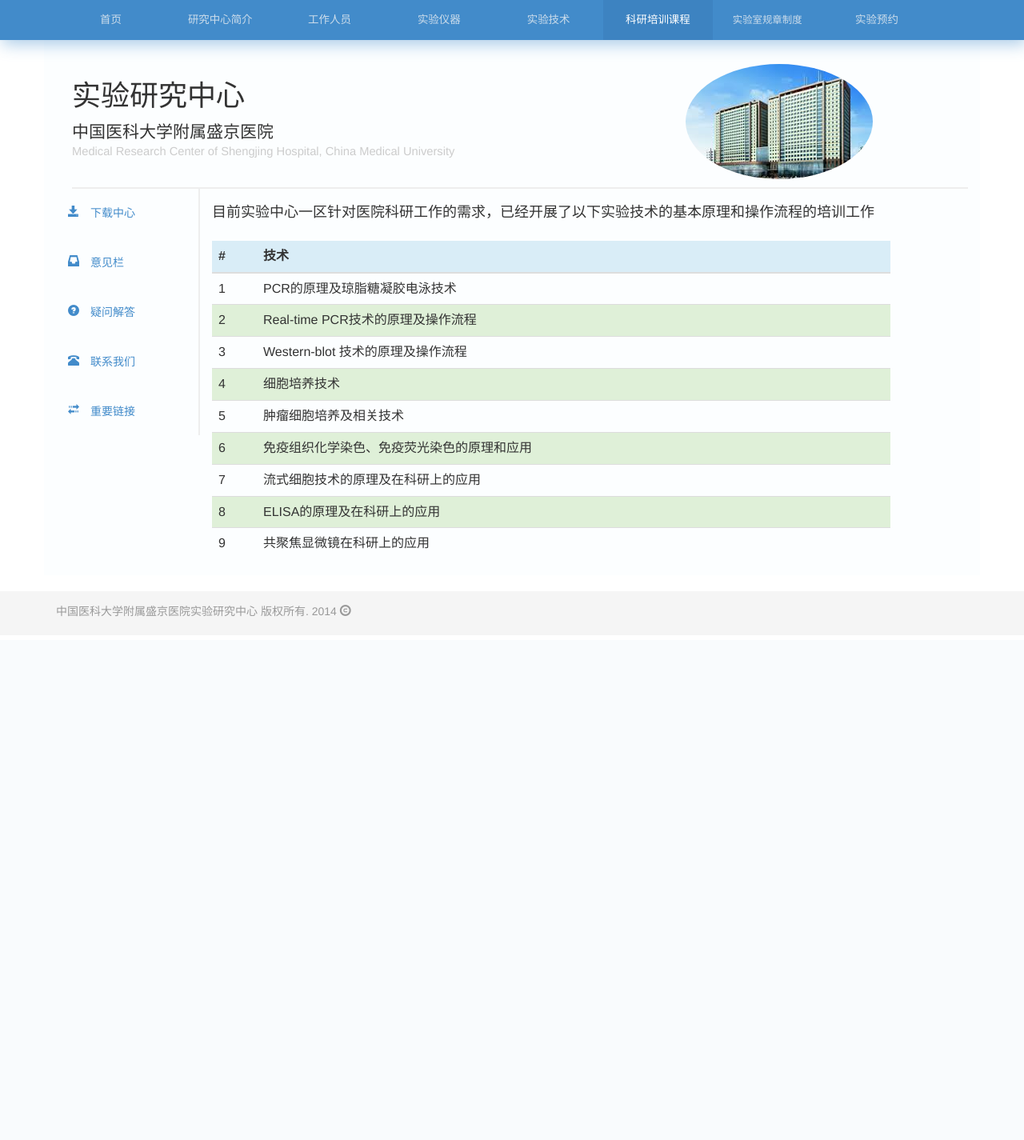
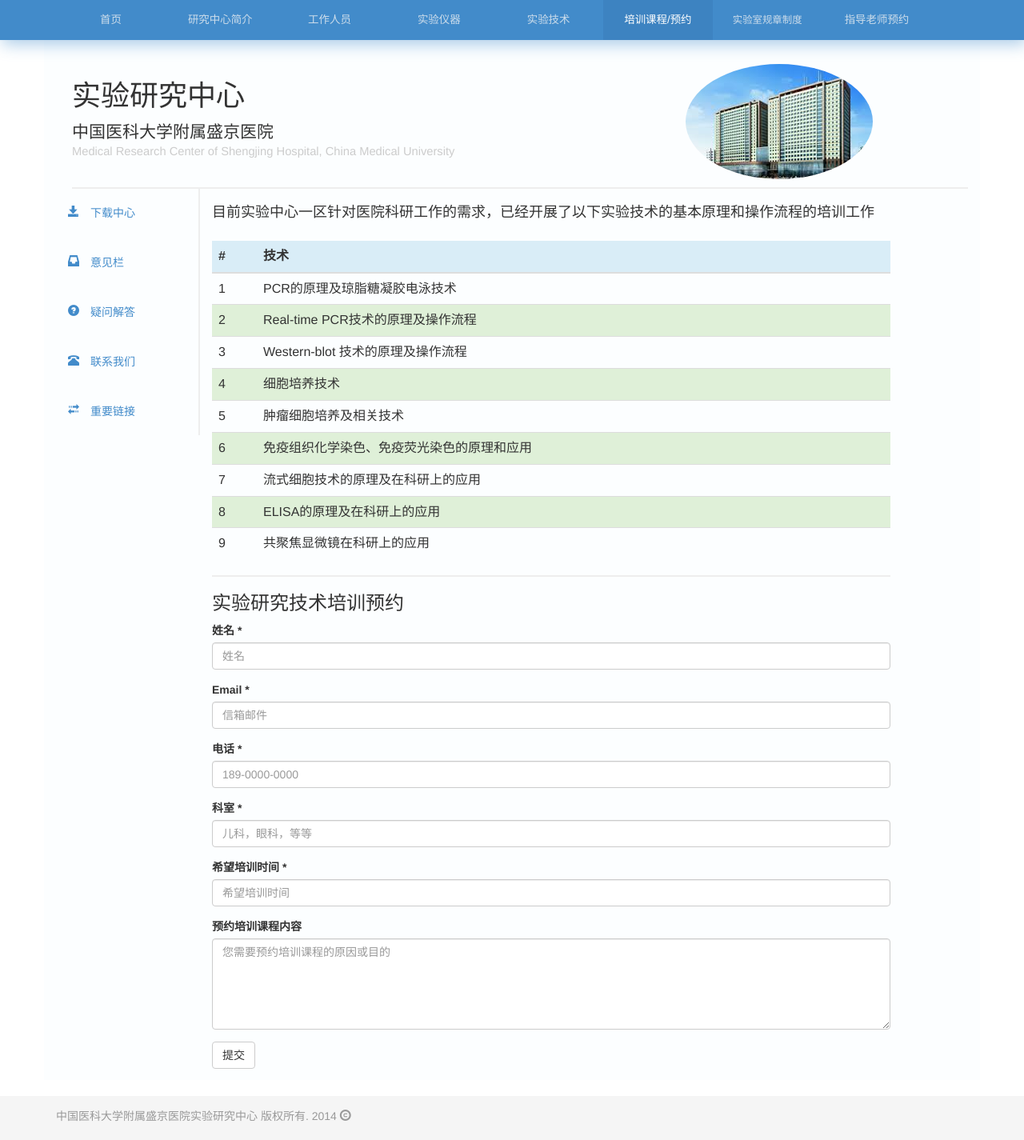
Before and after one commit to yuxiaotan/sjwebsite, a PHP site: page /training.html in a window 1280 px wide. Shown: the whole page at 80% size. Before the commit the page ends 771 px from the top, so only its background shows below. Run offline with PHP 8.4, Linux system fonts and the light colour scheme; some libraries are stand-ins or nearby versions.

Commit message:
Moved around forms

```diff
--- a/css/styles.css
+++ b/css/styles.css
@@ -341,6 +341,12 @@ box-shadow: 3px 5px 20px 0px  rgba(66,139,202, 0.46);
     margin-bottom:25;
 }
 
+#trainingformid{
+
+    margin-top:20px;
+    border-top: 2px solid #eee;
+
+}
 /* IMPORTANT. html*/
 
 .importantheader{
@@ -374,6 +380,13 @@ box-shadow: 3px 5px 20px 0px  rgba(66,139,202, 0.46);
 
 /* Appointment.html */
 
+.apptheader{
+
+    text-align:center;
+    margin-top:30px;
+    margin-bottom:20px;
+}
+
 .appt-instr-tbl{
 
     margin-top:25px;
@@ -382,10 +395,33 @@ box-shadow: 3px 5px 20px 0px  rgba(66,139,202, 0.46);
     margin-right:22%
 }
 
+.appt-lesson-tbl{
+
+    margin-top:25px;
+    margin-bottom:30px;
+    text-align:center;
+    margin-left:12%;
+    margin-right:12%
+}
+
+
 .apptcenter{
 
     text-align:center;
     margin-top:50px;
+}
+
+.apptphrasing{
+
+    text-indent:2em;
+    font-size:1.1em;
+    margin-left:9%;
+    margin-right:9%;
+}
+
+.apptred{
+
+    color:red;
 }
 
 /* Rules.html */
--- a/staff.html
+++ b/staff.html
@@ -147,8 +147,9 @@
               <div class="media-body">
                 <h4 class="media-heading">李志杰</h4>
                 <p><b>性别：</b>女</p>
+                <p><b>学位：</b>博士</p>
                 <p><b>职称：</b>教授，研究员，博士生导师</p>
-                <p><b>学位：</b>博士</p>
+                <p><b>职务：</b>实验研究中心常务副主任</p>
                 <p><b>研究内容: </b>根据对儿童实体瘤（主要是神经母细胞瘤）在临床治疗中产生耐药或转移的现象观察，研究肿瘤耐药或转移产生的机制，确定相关的信号通路（PI3K, MAPK）及信号通路中关键的生物靶分子(AKT, GSK-3β,BIM)，寻找合适的生物靶分子抑制剂（PERIFOSINE, MK-2206），单独或与化疗药物联合使用进行临床前期的实验研究，为生物靶分子抑制剂的临床应用奠定基础。</p>
 
                 <!-- Button trigger modal -->
@@ -940,7 +941,7 @@
             <div class="media">
               <a class="pull-left" href="staff/animaljishi/sunjian.html"
                 data-toggle="modal" data-target="#sunjianmodal">
-                <img class="media-object imageSizeWide img-circle" src="img/unknown.jpg" alt="...">
+                <img class="media-object imageSize img-circle" src="img/staff/animaljishi/sunjian.png" alt="...">
               </a>
               <div class="media-body">
                 <h4 class="media-heading">孙坚</h4>
--- a/staff/lizhijie.html
+++ b/staff/lizhijie.html
@@ -17,9 +17,11 @@
     <div class="col-md-7">
       <p><div class="detailedheading">简介</div></p>
       <p><b>性别：</b>女</p>
+      <p><b>学位：</b>博士</p>
       <p><b>职称：</b>教授，研究员，博士生导师</p>
-      <p><b>学位：</b>博士</p>
+      <p><b>职务：</b>实验研究中心常务副主任</p>
       <p><b>研究内容: </b>根据对儿童实体瘤（主要是神经母细胞瘤）在临床治疗中产生耐药或转移的现象观察，研究肿瘤耐药或转移产生的机制，确定相关的信号通路（PI3K, MAPK）及信号通路中关键的生物靶分子(AKT, GSK-3β,BIM)，寻找合适的生物靶分子抑制剂（PERIFOSINE, MK-2206），单独或与化疗药物联合使用进行临床前期的实验研究，为生物靶分子抑制剂的临床应用奠定基础。</p>
+
 
     </div>
   </div> <!-- END IMAGE INNER ROW -->
--- a/t_topbar.html
+++ b/t_topbar.html
@@ -88,7 +88,7 @@
           <a href="./equipment.html" class="dropdown-toggle">实验仪器</a >
           <ul class="dropdown-menu">
             <li class="dropdown-submenu">
-            <a tabindex="-1" href="./equipment.html">生物技术相关仪器</a>
+            <a tabindex="-1" href="./equipment.html">大型仪器设备</a>
             <ul class="dropdown-menu">
               <li><a href="./equipment.html#a0">实时荧光定量PCR仪</a></li>
               <li><a href="./equipment.html#a1">流式细胞仪</a></li>
@@ -119,7 +119,7 @@
 
             <li class="divider" id="dividerformat"></li>
             <li class="dropdown-submenu">
-            <a tabindex="-1" href="./equipment3.html">实验室常用仪器设备</a>
+            <a tabindex="-1" href="./equipment3.html">实验室常用小型仪器设备</a>
             <ul class="dropdown-menu">
               <li><a href="./equipment3.html#c0">PCR仪</a></li>
               <li><a href="./equipment3.html#c1">水平电泳仪</a></li>
@@ -134,14 +134,16 @@
           </li>
 
           <li id="skillset"><a href="./skillset.html">实验技术</a></li>
-          <li id="training"><a href="./training.html">科研培训课程</a></li>
+          <li id="training" class="navbar-default dropdown"><a href="./training.html">培训课程/预约</a>
+            <ul class="dropdown-menu">
+              <li><a href="./training.html">科研培训课程介绍</a></li>
+              <li><a href="./training.html#trainingformid">培训课程预约</a></li>
+            </ul>
+          </li>
           <li id="rules"><a href="./rules.html">实验室规章制度</a></li>
 
-          <li id="appointment" class="navbar-default dropdown"><a href="./appointment.html">
-            实验预约</a> <ul class="dropdown-menu">
-            <li><a href="./appointmentexp.html">实验技术培训预约</a></li>
-            <li><a href="./appointment.html#appt-instr">指导老师预约</a></li>
-          </ul>
+          <li id="appointment" ><a href="./appointment.html">
+            指导老师预约</a>
           </li>
 
         </ul>
--- a/training.html
+++ b/training.html
@@ -79,11 +79,368 @@
         </tr>
         </tbody>
       </table>
-    </div> <!-- Mainbody Col10 -->
+
+
+
+
+
+  <div id="trainingformid">
+
+      <h3 class="suggestionheader">实验研究技术培训预约</h3>
+
+      <form role="form">
+
+            <div class="form-group namesize has-feedback" id="namecontactclass">
+              <label for="inputnamecontact">姓名 <b>*</b></label>
+              <input type="name" class="form-control" id="inputnamecontact" placeholder="姓名"><span class="glyphicon" id="nameid"></span>
+            </div>
+
+            <div class="form-group namesize has-feedback" id="emailcontactclass">
+              <label for="inputemailcontact">Email <b>*</b></label>
+              <input type="email" class="form-control" id="inputemailcontact" placeholder="信箱邮件"><span id="emailid"></span>
+            </div>
+
+            <div class="form-group namesize has-feedback" id="phonecontactclass">
+              <label for="inputphonecontact">电话 <b>*</b></label>
+              <input type="phone" class="form-control" id="inputphonecontact" placeholder="189-0000-0000"><span id="phoneid"></span>
+            </div>
+
+            <div class="form-group namesize has-feedback" id="sectcontactclass">
+              <label for="inputsectcontact">科室 <b>*</b></label>
+              <input type="sect" class="form-control" id="inputsectcontact" placeholder="儿科，眼科，等等"><span id="sectid"></span>
+            </div>
+
+
+            <div class="form-group namesize has-feedback" id="timecontactclass">
+              <label for="inputtimecontact">希望培训时间 <b>*</b></label>
+              <input type="timepm" class="form-control" id="inputtimecontact" placeholder="希望培训时间"><span id="timeid"></span>
+            </div>
+
+            <div class="form-group has-feedback suggestionsize" id="suggestioncontactclass">
+              <label for="inputcontact">预约培训课程内容</label>
+              <textarea class="form-control" rows="5" id="inputcontact" placeholder="您需要预约培训课程的原因或目的"></textarea><span class="glyphicon pull-left" id="suggestionid"></span>
+            </div>
+
+
+            <button type="button" name="Submit" id="submitButton" class="btn btn-default">提交</button>
+          </form>
+
+
+          <!-- Form Validation -->
+          <div class="modal fade" id="submitvalidation" tabindex="-1" role="dialog" aria-labelledby="myModalLabel" aria-hidden="true">
+            <div class="modal-dialog">
+              <div class="modal-content">
+                <div class="modal-header">
+                  <button type="button" class="close" data-dismiss="modal" aria-hidden="true">&times;</button>
+                  <h4 class="modal-title">您的信件发送成功！</h4>
+                </div>
+                <div class="modal-body">
+                  您的培训预约已经发出！我们尽快给您一个回答！如果您几天内没有得到回答，请注意您的Email拼写。
+                </div>
+                <div class="modal-footer">
+                  <button type="button" class="btn btn-default" data-dismiss="modal">关闭</button>
+                </div>
+              </div>
+            </div>
+          </div>
+
+              </div> <!-- Mainbody Col10 -->
   </div>
 
 
 
+
+
+
+
+
+
+
+
+
+
+
+
+
+
+
+    <script>
+
+var x="appointment";
+$("#includedContent").load("t_topbar.html");
+
+    </script>
+
+    <script>
+
+
+$('#submitButton').click(function() {
+
+
+
+    var frm = $('#submitButton');
+    var name = $("#inputnamecontact").val();
+    var email = $("#inputemailcontact").val();
+    var phone = $("#inputphonecontact").val();
+    var time = $("#inputtimecontact").val();
+    var sect = $("#inputsectcontact").val();
+    var suggestion = $("#inputcontact").val();
+
+    /* Doesn't pass Name Check */
+    if(name == ""){
+
+    //highlighting name
+    document.getElementById("namecontactclass").className += " has-error has-feedback";
+    //the special little check
+    document.getElementById("nameid").className += " glyphicon glyphicon-remove form-control-feedback";
+
+
+
+    }else
+
+    {
+
+      //remove red highlights
+      document.getElementById("namecontactclass").className =
+        document.getElementById("namecontactclass").className.replace
+        ( /(?:^|\s)has-error(?!\S)/g , '' );
+
+      //remove x
+      document.getElementById("nameid").className =
+        document.getElementById("nameid").className.replace
+        ( /(?:^|\s)glyphicon-remove(?!\S)/g , '' );
+
+
+      //the special little check
+      document.getElementById("nameid").className += " glyphicon glyphicon-ok form-control-feedback";
+
+      //green highlights
+      document.getElementById("namecontactclass").className += " has-success";
+
+
+
+
+
+
+      //checking for EMAIL problems
+      if(email=="" || email==" " || (email.indexOf("@") === -1)){
+
+        //highlighting name
+        document.getElementById("emailcontactclass").className += " has-error has-feedback";
+        //the special little check
+        document.getElementById("emailid").className += " glyphicon glyphicon-remove form-control-feedback";
+
+
+      }
+      else
+      {
+
+
+        //remove red highlights
+        document.getElementById("emailcontactclass").className =
+          document.getElementById("emailcontactclass").className.replace
+          ( /(?:^|\s)has-error(?!\S)/g , '' );
+
+        //remove x
+        document.getElementById("emailid").className =
+          document.getElementById("emailid").className.replace
+          ( /(?:^|\s)glyphicon-remove(?!\S)/g , '' );
+
+
+        //the special little check
+        document.getElementById("emailid").className += " glyphicon glyphicon-ok form-control-feedback";
+
+        //green highlights
+        document.getElementById("emailcontactclass").className += " has-success";
+
+
+
+
+
+
+
+
+       //checking for PHONE problems
+        if(phone=="" || phone==" " || phone.length < 7){
+
+          //highlighting name
+          document.getElementById("phonecontactclass").className += " has-error has-feedback";
+          //the special little check
+          document.getElementById("phoneid").className += " glyphicon glyphicon-remove form-control-feedback";
+
+
+        }
+        else{
+
+          //remove red highlights
+          document.getElementById("phonecontactclass").className =
+            document.getElementById("phonecontactclass").className.replace
+            ( /(?:^|\s)has-error(?!\S)/g , '' );
+
+          //remove x
+          document.getElementById("phoneid").className =
+            document.getElementById("phoneid").className.replace
+            ( /(?:^|\s)glyphicon-remove(?!\S)/g , '' );
+
+
+          //the special little check
+          document.getElementById("phoneid").className += " glyphicon glyphicon-ok form-control-feedback";
+
+          //green highlights
+          document.getElementById("phonecontactclass").className += " has-success";
+
+
+
+
+
+
+
+        //checking for TIME problems
+        if(time=="" || time==" "){
+
+          //highlighting name
+          document.getElementById("timecontactclass").className += " has-error has-feedback";
+          //the special little check
+          document.getElementById("timeid").className += " glyphicon glyphicon-remove form-control-feedback";
+
+
+        }
+        else
+
+        {
+
+          //remove red highlights
+          document.getElementById("timecontactclass").className =
+            document.getElementById("timecontactclass").className.replace
+            ( /(?:^|\s)has-error(?!\S)/g , '' );
+
+          //remove x
+          document.getElementById("timeid").className =
+            document.getElementById("timeid").className.replace
+            ( /(?:^|\s)glyphicon-remove(?!\S)/g , '' );
+
+
+          //the special little check
+          document.getElementById("timeid").className += " glyphicon glyphicon-ok form-control-feedback";
+
+          //green highlights
+          document.getElementById("timecontactclass").className += " has-success";
+
+
+
+
+
+
+        //checking for SECT problems
+        if(sect=="" || sect==" " ){
+
+          //highlighting name
+          document.getElementById("sectcontactclass").className += " has-error has-feedback";
+          //the special little check
+          document.getElementById("sectid").className += " glyphicon glyphicon-remove form-control-feedback";
+
+
+        }else{
+
+                    //remove red highlights
+          document.getElementById("sectcontactclass").className =
+            document.getElementById("sectcontactclass").className.replace
+            ( /(?:^|\s)has-error(?!\S)/g , '' );
+
+          //remove x
+          document.getElementById("sectid").className =
+            document.getElementById("sectid").className.replace
+            ( /(?:^|\s)glyphicon-remove(?!\S)/g , '' );
+
+
+          //the special little check
+          document.getElementById("sectid").className += " glyphicon glyphicon-ok form-control-feedback";
+
+          //green highlights
+          document.getElementById("sectcontactclass").className += " has-success";
+
+
+
+
+
+
+                  //checking for SUGGESTION problems
+        if(suggestion=="" || suggestion==" "){
+
+          //highlighting name
+          document.getElementById("suggestioncontactclass").className += " has-error has-feedback";
+          //the special little check
+          document.getElementById("suggestionid").className += " glyphicon glyphicon-remove form-control-feedback";
+
+
+        }
+        else
+
+        {
+
+          //remove red highlights
+          document.getElementById("suggestioncontactclass").className =
+            document.getElementById("suggestioncontactclass").className.replace
+            ( /(?:^|\s)has-error(?!\S)/g , '' );
+
+          //remove x
+          document.getElementById("suggestionid").className =
+            document.getElementById("suggestionid").className.replace
+            ( /(?:^|\s)glyphicon-remove(?!\S)/g , '' );
+
+
+          //the special little check
+          document.getElementById("suggestionid").className += " glyphicon glyphicon-ok form-control-feedback";
+
+          //green highlights
+          document.getElementById("suggestioncontactclass").className += " has-success";
+
+
+
+
+
+          console.log(suggestion);
+          $('#submitvalidation').modal();
+
+          $.ajax({
+type: 'POST',
+url: 'https://mandrillapp.com/api/1.0/messages/send.json',
+data: {
+"key": "J5M1v1vJ5MsIQANiEkHeww",
+"message": {
+"from_email": "sjwebemail@gmail.com",
+"to": [
+{
+"email": "lab_center@163.com",
+"name": "RECIPIENT NAME (OPTIONAL)",
+"type": "to"
+},
+
+],
+"autotext": "true",
+"subject": "[实验技术培训预约] ".concat(name),
+"html": name+"要求实验技术培训预约"+"<br><br> 姓名:"+name+"<br><br> Email:"+email+"<br><br> 希望培训时间:"+time+"<br><br> 电话:"+phone+"<br><br> 科室:"+sect+"<br><br> 预约培训课程内容:"+suggestion
+}
+}
+}).done(function(response) {
+  console.log(response); // if you're into that sorta thing
+  });
+
+}
+
+}}
+}
+
+}
+}
+
+
+});
+    </script>
+
+
+  </div>
+  <!-- END FORM -->
 
 
 
```
Also changed, not shown: appointment.html (+32 -1 lines), staff/animaljishi/sunjian.html (+22 -4 lines), 1 other file. Lines whose indentation alone changed are shown as unchanged.
